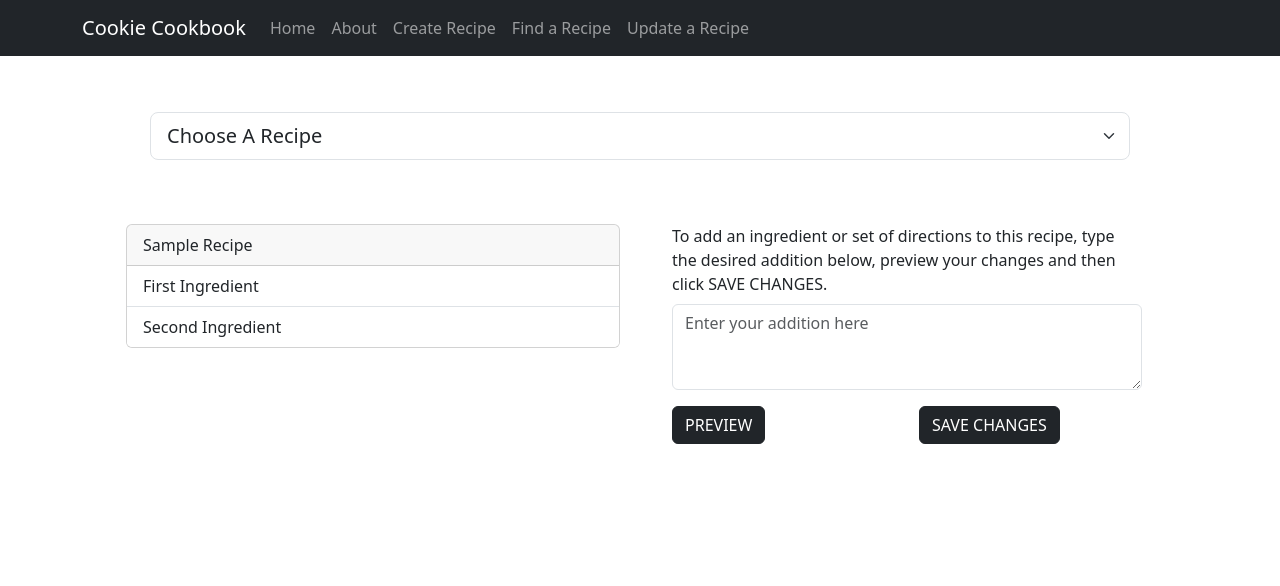
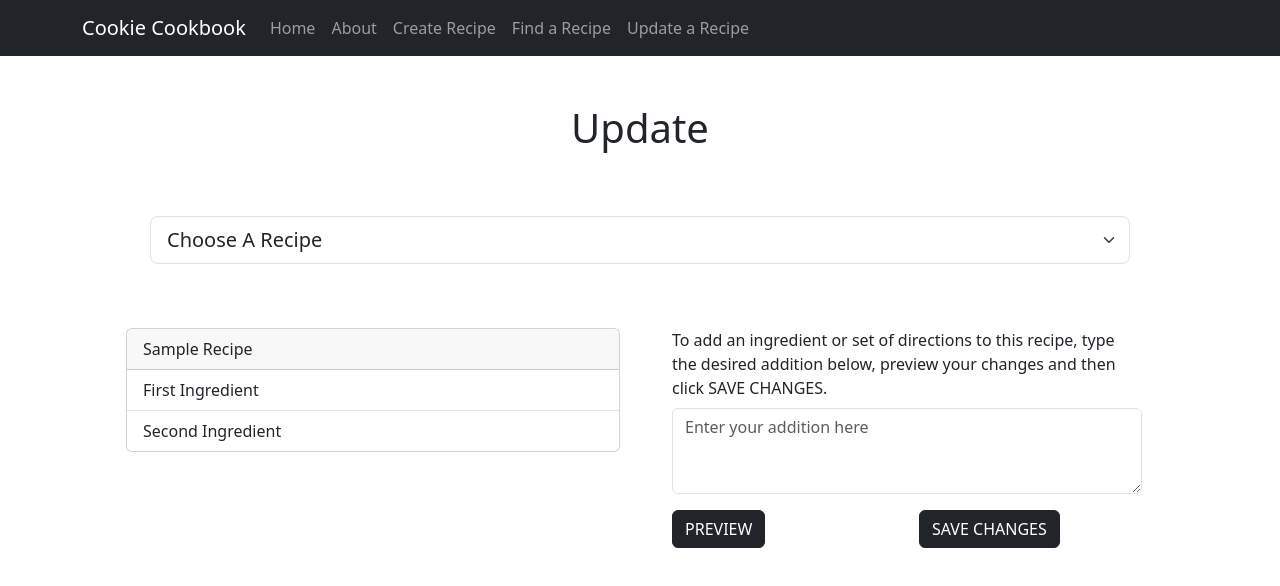
Before and after one commit to meiragoldstone/cookies, a React (Create React App) app in the folder cookie-cookbook-app/: page /Update in a window 1280 px wide. Shown: the top 586 px of the page. Built offline with nearby package versions, Linux system fonts and the light colour scheme.

Commit message:
Make title for update page

```diff
--- a/cookie-cookbook-app/src/Pages/Update.jsx
+++ b/cookie-cookbook-app/src/Pages/Update.jsx
@@ -80,6 +80,10 @@ const Update = () => {
     return (
         <>
             <Container>
+                <Row className = "m-5 text-center">
+                    <Col><h1>Update</h1></Col>
+                </Row>
+
                 <Row className = "m-5">
                     <Col className = "m-2">
                         <Form.Select aria-label="Default select example" size="lg" onChange = {(event) => handleSelectChange(event)}>
```
